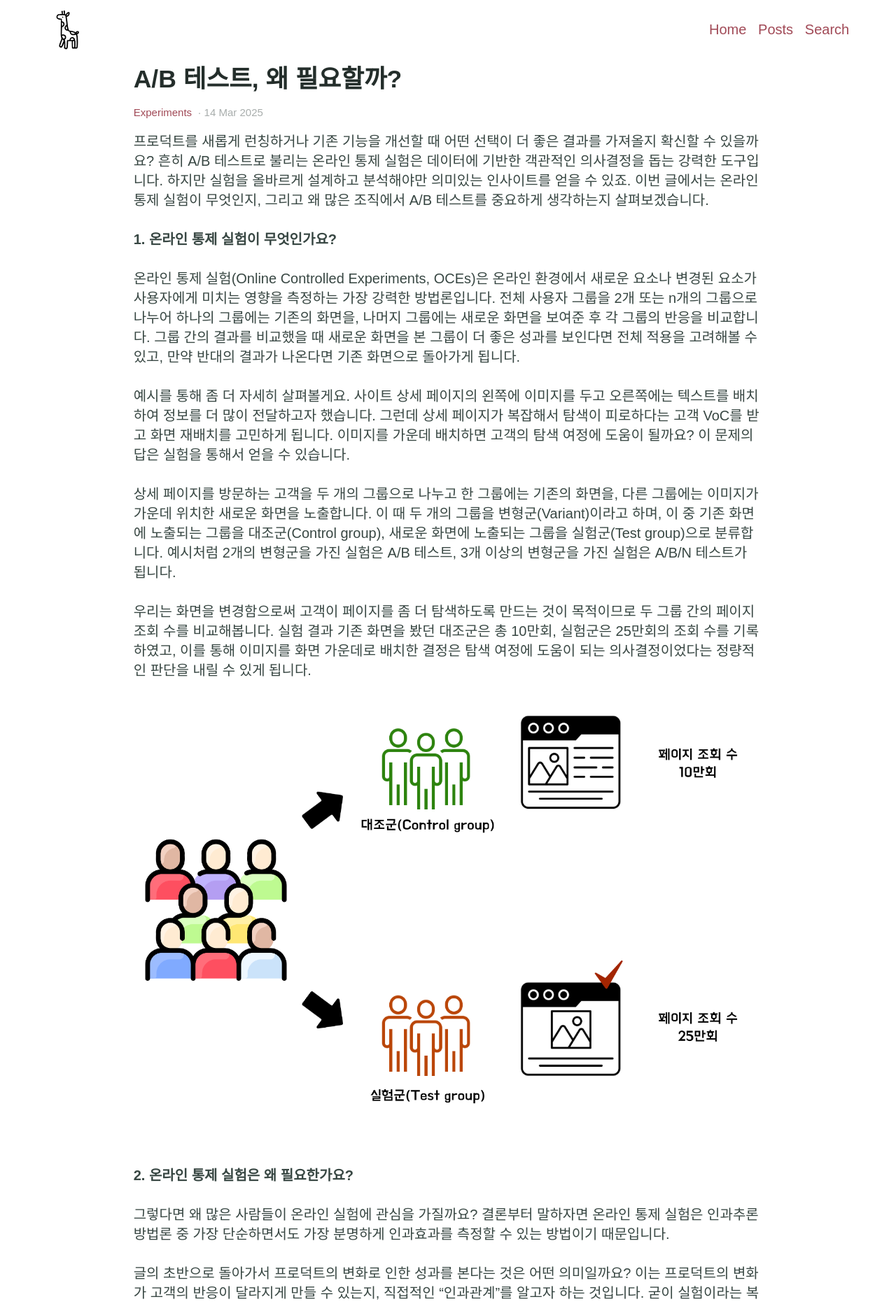
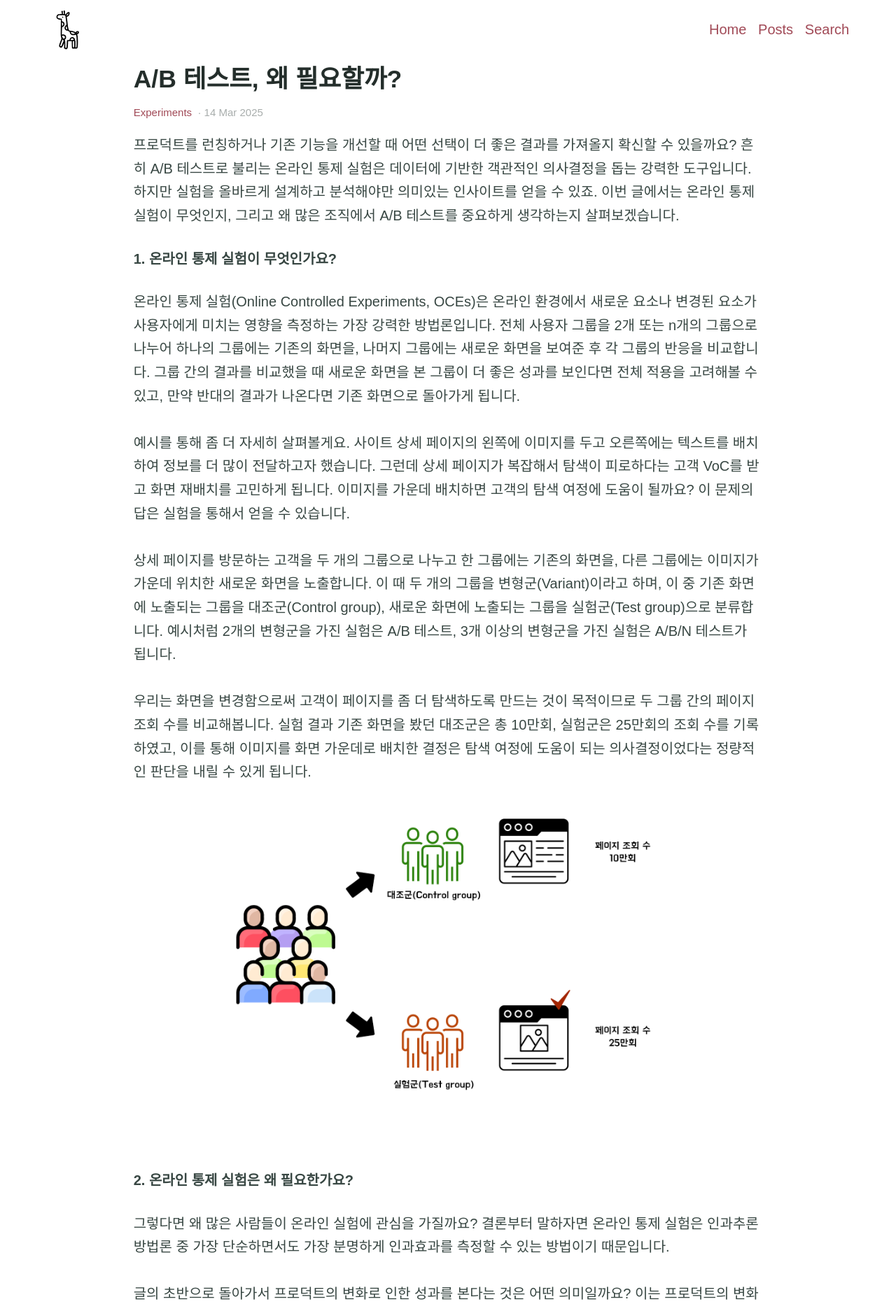
Before and after one commit to gin-girin-grim/gin-girin-grim.github.io, a Jekyll site: the page built from _posts/2025-03-14-online-experiment-1.md, in a window 1280 px wide. Shown: the top 1864 px of the page at 70% size. Built offline with Jekyll 4.4.1, drawn with Linux system fonts in a browser that asks for light colours; some web fonts are replaced; Markdown is read by kramdown in place of the engine named in the settings; comment, search, counter and statistics services are not loaded.

Commit message:
fix : adjust line-height & image size

```diff
--- a/_posts/2025-03-14-online-experiment-1.md
+++ b/_posts/2025-03-14-online-experiment-1.md
@@ -4,7 +4,7 @@ categories:
 - Experiments
 ---
 
- 프로덕트를 새롭게 런칭하거나 기존 기능을 개선할 때 어떤 선택이 더 좋은 결과를 가져올지 확신할 수 있을까요? 흔히 A/B 테스트로 불리는 온라인 통제 실험은 데이터에 기반한 객관적인 의사결정을 돕는 강력한 도구입니다. 하지만 실험을 올바르게 설계하고 분석해야만 의미있는 인사이트를 얻을 수 있죠. 이번 글에서는 온라인 통제 실험이 무엇인지, 그리고 왜 많은 조직에서 A/B 테스트를 중요하게 생각하는지 살펴보겠습니다.
+ 프로덕트를 런칭하거나 기존 기능을 개선할 때 어떤 선택이 더 좋은 결과를 가져올지 확신할 수 있을까요? 흔히 A/B 테스트로 불리는 온라인 통제 실험은 데이터에 기반한 객관적인 의사결정을 돕는 강력한 도구입니다. 하지만 실험을 올바르게 설계하고 분석해야만 의미있는 인사이트를 얻을 수 있죠. 이번 글에서는 온라인 통제 실험이 무엇인지, 그리고 왜 많은 조직에서 A/B 테스트를 중요하게 생각하는지 살펴보겠습니다.
 
 <!-- more -->
 
@@ -22,7 +22,7 @@ categories:
 우리는 화면을 변경함으로써 고객이 페이지를 좀 더 탐색하도록 만드는 것이 목적이므로 두 그룹 간의 페이지 조회 수를 비교해봅니다. 실험 결과 기존 화면을 봤던 대조군은 총 10만회, 실험군은 25만회의 조회 수를 기록하였고, 이를 통해 이미지를 화면 가운데로 배치한 결정은 탐색 여정에 도움이 되는 의사결정이었다는 정량적인 판단을 내릴 수 있게 됩니다.
 <br>
 <br>
-![created with Flaticon icons](/assets/images/experiment/experiment-1-1.png)
+<img src="/assets/images/experiment/experiment-1-1.png" alt="created with Flaticon icons" style="width:70%; height:auto; display:block; margin:0 auto;">
 <br>
 <br>
 
--- a/_sass/_theme.scss
+++ b/_sass/_theme.scss
@@ -214,7 +214,7 @@ body.layout-page.welcome {
     }
     &--left {
       margin-left: 0;
-      margin-right: .5%;
+      margin-right: 1.5%;
       max-width: 20%;
       order: -1;
     }
--- a/_sass/sassline-base/_typography.scss
+++ b/_sass/sassline-base/_typography.scss
@@ -52,7 +52,7 @@ a {
 
   // Paragraphs. OpenType ligatures and oldstyle figures enabled if available.
   p {
-    @include baseline($fontsize: zeta, $font: $bodytype, $lineheight: 2, $below: 2, $breakpoint: all);
+    @include baseline($fontsize: zeta, $font: $bodytype, $lineheight: 2.4, $below: 2, $breakpoint: all);
 
     font-feature-settings: 'kern', 'onum', 'liga';
   }
```
